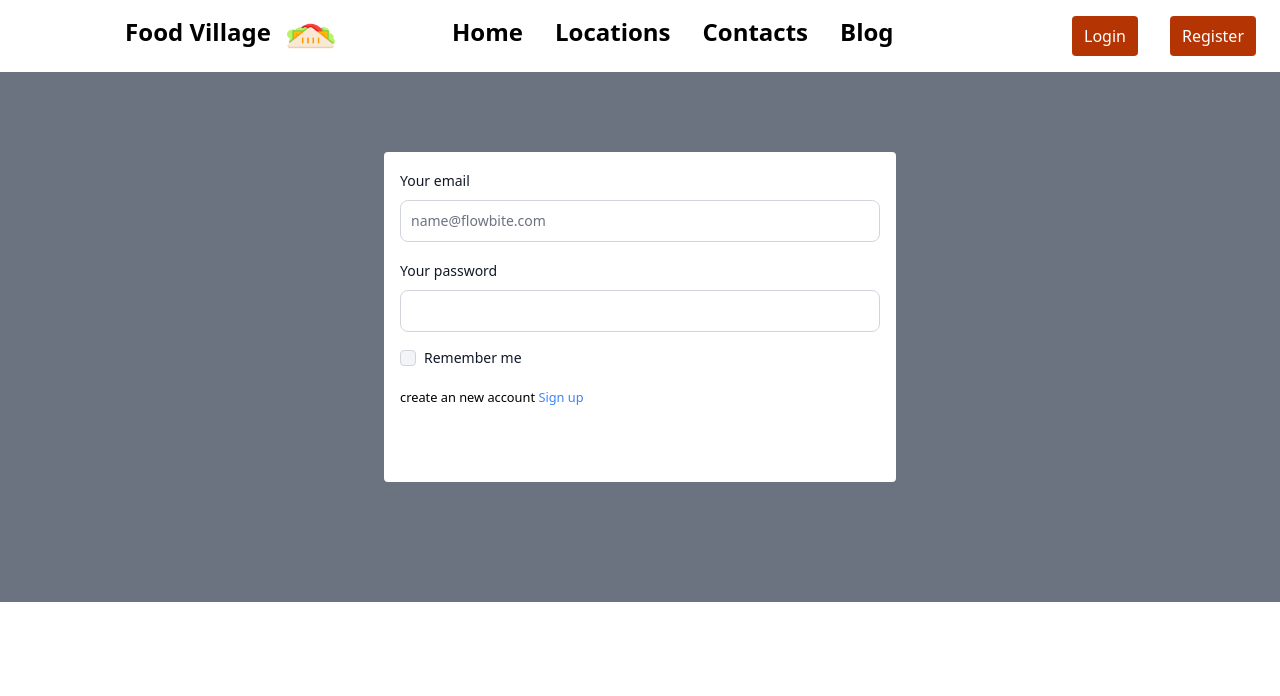
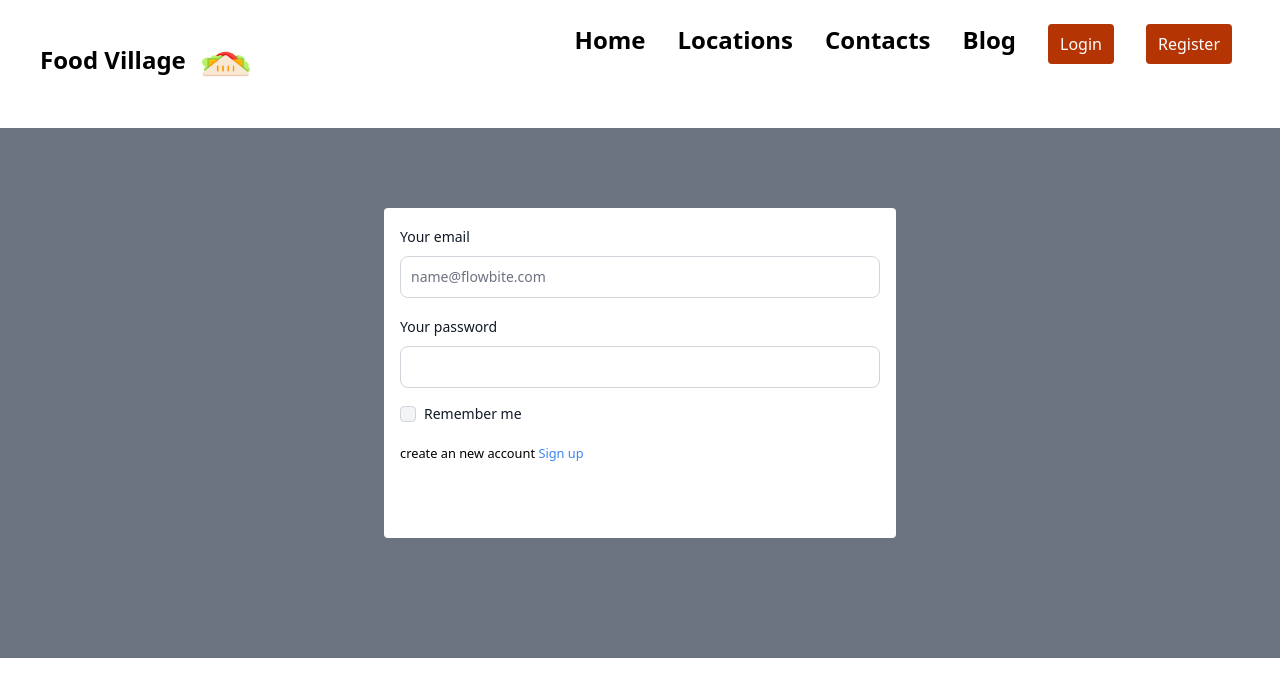
Before and after one commit to sagor369/chef-recipe, a React (Vite) app: page /login in a window 1280 px wide. Shown: the top 696 px of the page. Built offline with nearby package versions, Linux system fonts and the light colour scheme; no server answers.

Commit message:
responsibe navbar

```diff
--- a/src/Auth/Error.jsx
+++ b/src/Auth/Error.jsx
@@ -5,7 +5,7 @@ const Error = ({error, message}) => {
     return (
         <div className='bg-gray-400 h-[110vh] flex justify-center items-center'>
             <div className='w-1/4 bordor '>
-                <img className='w-96 rounded' src="https://img.freepik.com/free-vector/error-404-concept-landing-page_52683-21190.jpg?size=626&ext=jpg&ga=GA1.2.2077699082.1681132836&semt=sph" alt="" />
+                <img className='w-96 rounded-full' src="https://img.freepik.com/free-vector/error-404-concept-landing-page_52683-21190.jpg?size=626&ext=jpg&ga=GA1.2.2077699082.1681132836&semt=sph" alt="" />
 
                 <h1 className='text-3xl text-red-600 font-bold '>{error}</h1>
                 <h1 className='text-3xl text-red-600 font-bold '>{message}</h1>
--- a/src/Auth/Register.jsx
+++ b/src/Auth/Register.jsx
@@ -83,6 +83,7 @@ const Register = () => {
           const user = result.user;
           // setSuccess("Registation successfull");
           sucToast("Registation successfull");
+          setError('')
         })
         .catch((error) => {
           const errorMessage = error.message;
--- a/src/Home/Home/Chef.jsx
+++ b/src/Home/Home/Chef.jsx
@@ -1,35 +1,32 @@
 import React, { useState } from "react";
 import { Link } from "react-router-dom";
-import { Rating } from '@smastrom/react-rating'
+import { Rating } from "@smastrom/react-rating";
 import LazyLoad from "react-lazy-load";
 
 const Chef = ({ chef }) => {
   const { name, id, img_url, experience, total_recipe, rating } = chef;
   // console.log(rating);
-  const [rat, setRat] = useState(rating)
+  const [rat, setRat] = useState(rating);
 
   return (
-    <div className="border w-3/4 md:w-full mx-center rounded p-4 bg-white shadow-xl">
-      <div >
+    <div className="border w-3/4 md:w-full ml-12 md:ml-0 rounded p-4 bg-white shadow-xl">
+      <div>
         <LazyLoad className="w-full h-96 " threshold={0.99}>
-         <img className="h-full w-full" src={img_url} alt="" />
+          <img className="h-full w-full" src={img_url} alt="" />
         </LazyLoad>
       </div>
       <h2 className="text-2xl mb-2 bg-orange-300 py-3 font-bold uppercase text-center  ">
         {name}
       </h2>
-
       <p>
-
         Experience: <span className="font-bold">{experience}</span>
       </p>
       <p>
-        Total Recipes: <span className="font-bold">
-          {total_recipe} recipe
-        </span>
+        Total Recipes: <span className="font-bold">{total_recipe} recipe</span>
       </p>
       <p className=" flex gap-2 items-center">
-      <Rating style={{ maxWidth: 150 }} value={Math.floor(rat)} /> <span>{rat}</span>
+        <Rating style={{ maxWidth: 150 }} value={Math.floor(rat)} />{" "}
+        <span>{rat}</span>
       </p>
       <div className="flex justify-between items-center ">
         <button className=" bg-orange-700 text-white py-2 px-10 rounded ">
--- a/src/Home/Home/Header.jsx
+++ b/src/Home/Home/Header.jsx
@@ -3,20 +3,29 @@ import { Link, NavLink } from "react-router-dom";
 import logo from "../../assets/logo.png";
 import { AuthContext } from "../../PrivetRout/PriveteRoute";
 import { FaUserCircle } from "react-icons/fa";
+import { FaBars, FaTimes } from "react-icons/fa";
 
 const Header = () => {
   const { user, logOut } = useContext(AuthContext);
-
-
+  const [open, setOpen] = useState(false);
+  console.log(open);
 
   return (
-    <div className="grid grid-cols-4 bg-white pl-20 justify-center items-center">
-      <div className="col-span-1 gap-4 flex justify-center">
+    <div className=" py-6 flex px-6 md:pl-10 md:pr-6 bg-white  justify-between items-center">
+       <div onClick={() => setOpen(!open)} className="md:hidden ">
+        {open === true ? <FaBars></FaBars> : <FaTimes></FaTimes>}
+      </div>
+      <div className="gap-4 flex justify-center">
         <p className="text-2xl font-bold ">Food Village</p>
         <img className="w-12 h-10" src={logo} alt="" />
       </div>
 
-      <dir className="col-span-3 flex ">
+      <div
+        className={`md:static duration-500 bg-white pb-6  pr-10 md:pr-0 absolute md:flex ${
+          open ? "top-20" : "-top-96 "
+        } `}
+      >
+        <div className="md:flex ">
           <div>
             <NavLink
               className={({ isActive }) =>
@@ -26,22 +35,28 @@ const Header = () => {
             >
               Home
             </NavLink>
+          </div>
+          <div>
             <NavLink
               className={({ isActive }) =>
                 isActive ? "active underline nav_style " : "nav_style"
               }
-            to="/"
+              to="/location"
             >
               Locations
             </NavLink>
+          </div>
+          <div>
             <NavLink
               className={({ isActive }) =>
                 isActive ? "active underline nav_style " : "nav_style"
               }
-            to="/"
+              to="/contact"
             >
               Contacts
             </NavLink>
+          </div>
+          <div>
             <NavLink
               title="sahed"
               className={({ isActive }) =>
@@ -52,46 +67,50 @@ const Header = () => {
               Blog
             </NavLink>
           </div>
-
+        </div>
         <div className="ml-auto pr-6">
           {user ? (
-            <div className="flex items-center gap-6">
+            <div className="md:flex items-center gap-6">
               <button
                 onClick={logOut}
                 className="ml-8 text-white bg-orange-700 py-2 px-3 rounded "
               >
                 LogOut
               </button>
-              {user.photoURL ?
-
-              <div title="sahed">
-                  <FaUserCircle className="w-8 h-8" />
-                </div>:
+              {user?.photoURL ? (
+                <div title={user.displayName ? user.displayName : ""}>
                   <img
                     className="w-8 h-8 rounded-full"
-                  title={user && user.displayName}
                     src={user.photoURL}
                     alt=""
                   />
-
-
-              }
                 </div>
               ) : (
-            <div>
-              <button className="ml-8 text-white bg-orange-700 py-2 px-3 rounded ">
+                <div title={user.displayName ? user.displayName : ""}>
+                  <FaUserCircle className="w-8 h-8" />
+                </div>
+              )}
+            </div>
+          ) : (
+            <div className="md:flex">
+              <div >
+
+              <button className="ml-8 mb-4 text-white bg-orange-700 py-2 px-3 rounded ">
                 <Link to="/login"> Login</Link>
               </button>
+              </div>
+              <div>
 
               <button className="ml-8 text-white bg-orange-700 py-2 px-3 rounded ">
                 <Link to="/register"> Register</Link>
               </button>
               </div>
+
+            </div>
           )}
         </div>
-      </dir>
       </div>
-
+    </div>
 
   );
 };
--- a/src/PrivetRout/PriveteRoute.jsx
+++ b/src/PrivetRout/PriveteRoute.jsx
@@ -13,8 +13,7 @@ import {GithubAuthProvider, GoogleAuthProvider, createUserWithEmailAndPassword,
     const githubProgider = new GithubAuthProvider()
     const [user, setUser] = useState(null);
     const [loading, setLoading] = useState(true);
-    const [photo, setPhoto] = useState('')
-    const [ name, setName ] = useState('')
+
 
     const handleSignIn = (email, password) =>
     {
--- a/src/index.css
+++ b/src/index.css
@@ -3,7 +3,7 @@
 @tailwind utilities;
 
 .nav_style{
-    @apply ml-8 text-2xl font-bold
+    @apply ml-8 text-2xl font-bold mb-4 md:mb-0
 }
 .img-contol{
     @apply h-full w-full
```
Also changed, not shown: src/Home/Home/ChefCart.jsx (+6 -2 lines). Lines whose indentation alone changed are shown as unchanged.
